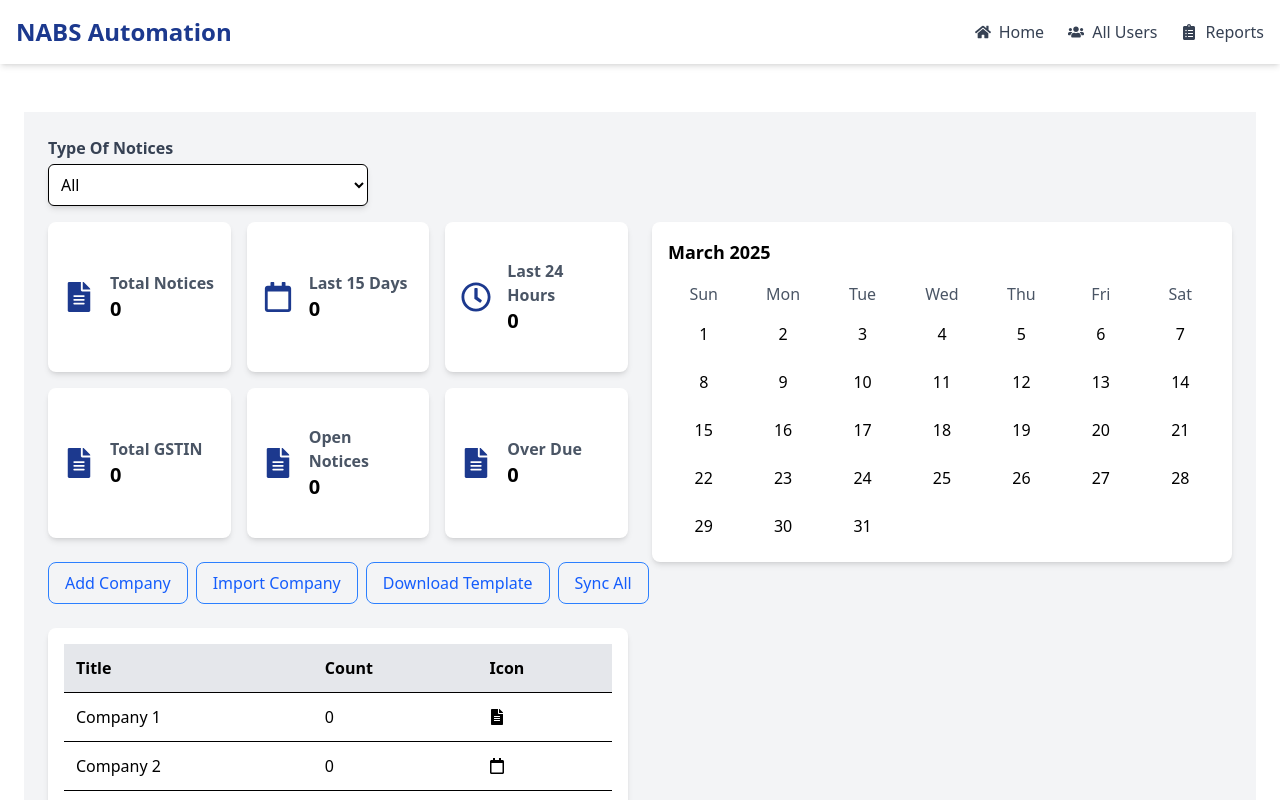
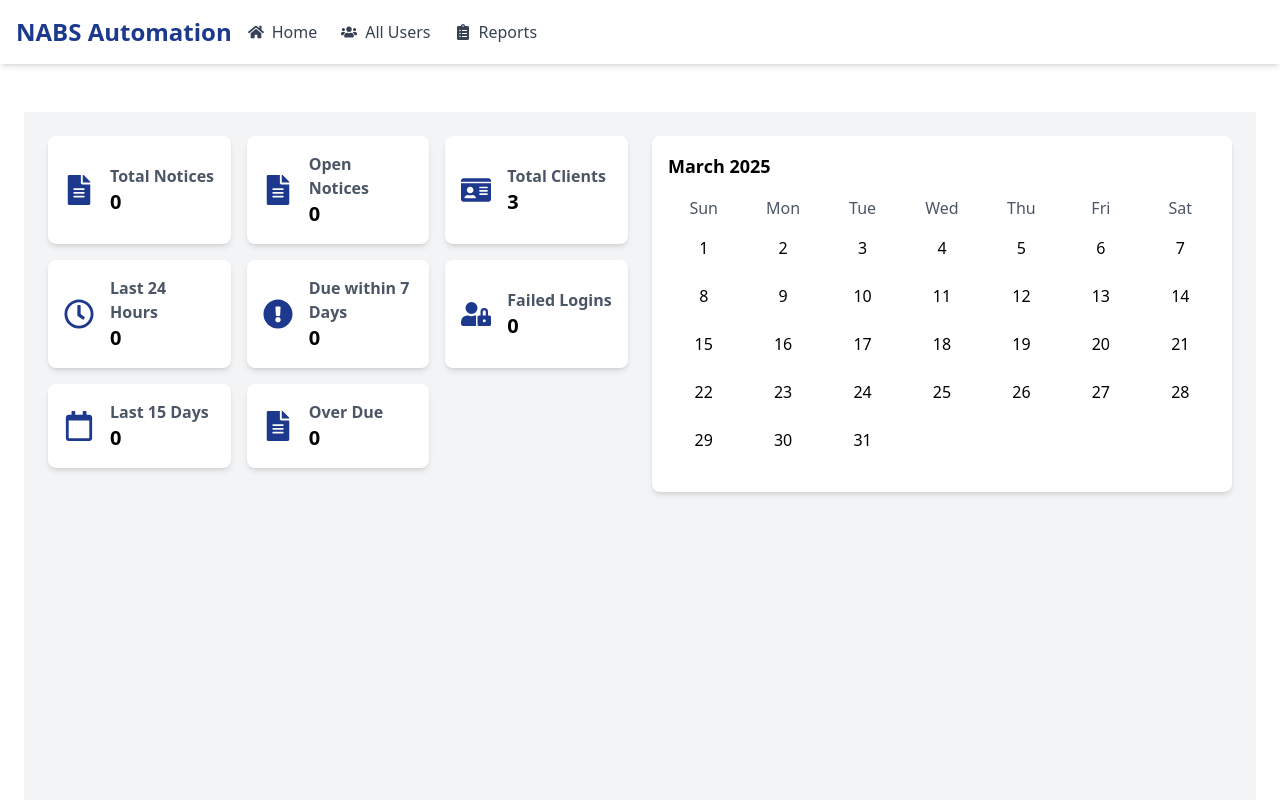
Before and after one commit to ajaysheokand-as/nabs-automation, a React (Create React App) app: page /tds in a window 1280 px wide. Shown: the top 800 px of the page. Built offline with nearby package versions, Linux system fonts and the light colour scheme.

Commit message:
UI update

```diff
--- a/src/components/Navbar.jsx
+++ b/src/components/Navbar.jsx
@@ -15,14 +15,14 @@ export const Navbar = () => {
   const [isOpen, setIsOpen] = useState(false);
   return (
     <nav className="bg-white shadow-md fixed w-full top-0 z-50">
-      <div className="container mx-auto px-4 py-4 flex justify-between items-center">
+      <div className="container mx-auto px-4 py-4 flex justify-start items-center">
         {/* Logo */}
         <Link to="/" className="text-2xl font-bold text-blue-900">
           NABS Automation
         </Link>
 
         {/* Desktop Menu */}
-        <ul className="hidden md:flex space-x-6">
+        <ul className="hidden md:flex space-x-6 ml-4">
           <li>
             <Link
               to={"/"}
--- a/src/components/gst/Navbar.jsx
+++ b/src/components/gst/Navbar.jsx
@@ -15,14 +15,14 @@ export const Navbar = () => {
   const [isOpen, setIsOpen] = useState(false);
   return (
     <nav className="bg-white shadow-md fixed w-full top-0 z-50">
-      <div className="container mx-auto px-4 py-4 flex justify-between items-center">
+      <div className="container mx-auto px-4 py-4 flex justify-start items-center">
         {/* Logo */}
         <Link to="/" className="text-2xl font-bold text-blue-900">
           NABS Automation
         </Link>
 
         {/* Desktop Menu */}
-        <ul className="hidden md:flex space-x-6">
+        <ul className="hidden md:flex space-x-6 ml-4">
           <li>
             <Link
               to={"/"}
--- a/src/components/income-tax/Navbar.jsx
+++ b/src/components/income-tax/Navbar.jsx
@@ -15,14 +15,14 @@ export const Navbar = () => {
   const [isOpen, setIsOpen] = useState(false);
   return (
     <nav className="bg-white shadow-md fixed w-full top-0 z-50">
-      <div className="container mx-auto px-4 py-4 flex justify-between items-center">
+      <div className="container mx-auto px-4 py-4 flex justify-start items-center">
         {/* Logo */}
         <Link to="/" className="text-2xl font-bold text-blue-900">
           NABS Automation
         </Link>
 
         {/* Desktop Menu */}
-        <ul className="hidden md:flex space-x-6">
+        <ul className="hidden md:flex space-x-6 ml-4">
           <li>
             <Link
               to={"/"}
--- a/src/components/tds/Navbar.jsx
+++ b/src/components/tds/Navbar.jsx
@@ -15,14 +15,14 @@ export const Navbar = () => {
   const [isOpen, setIsOpen] = useState(false);
   return (
     <nav className="bg-white shadow-md fixed w-full top-0 z-50">
-      <div className="container mx-auto px-4 py-4 flex justify-between items-center">
+      <div className="container mx-auto px-4 py-4 flex justify-start items-center">
         {/* Logo */}
         <Link to="/" className="text-2xl font-bold text-blue-900">
           NABS Automation
         </Link>
 
         {/* Desktop Menu */}
-        <ul className="hidden md:flex space-x-6">
+        <ul className="hidden md:flex space-x-6 ml-4">
           <li>
             <Link
               to={"/"}
--- a/src/pages/ClientView.jsx
+++ b/src/pages/ClientView.jsx
@@ -74,7 +74,16 @@ export const ClientView = ({ serviceType }) => {
         )}
 
         {serviceType === ServiceType.GSTIN && (
-          <div className="flex justify-end mb-6">
+          <div className="flex justify-between mb-6">
+            <button
+              onClick={() =>
+                navigate(`/${serviceType}/notices?clientId=${clientId}`)
+              }
+              className="bg-blue-500 text-white px-4 py-2 rounded-lg hover:bg-blue-700 transition cursor-pointer"
+            >
+              Additional Notice
+            </button>
+
             <button
               onClick={() =>
                 navigate(`/${serviceType}/notices?clientId=${clientId}`)
--- a/src/pages/Clients.jsx
+++ b/src/pages/Clients.jsx
@@ -76,9 +76,9 @@ export const Clients = ({ serviceType }) => {
         <button className="px-4 py-2 border border-blue-500 text-blue-600 rounded-lg hover:bg-blue-500 hover:text-white transition cursor-pointer">
           Import Client
         </button>
-        <button className="px-4 py-2 border border-blue-500 text-blue-600 rounded-lg hover:bg-blue-500 hover:text-white transition cursor-pointer">
+        {/* <button className="px-4 py-2 border border-blue-500 text-blue-600 rounded-lg hover:bg-blue-500 hover:text-white transition cursor-pointer">
           Download Template
-        </button>
+        </button> */}
         <button className="px-4 py-2 border border-blue-500 text-blue-600 rounded-lg hover:bg-blue-500 hover:text-white transition cursor-pointer">
           Sync All
         </button>
--- a/src/pages/Gstin.jsx
+++ b/src/pages/Gstin.jsx
@@ -16,14 +16,9 @@ const Cards = [
     icon: FaFileAlt,
   },
   {
-    id: CardTypes.LAST_15_DAYS,
-    title: "Last 15 Days",
-    icon: FaRegCalendar,
-  },
-  {
-    id: CardTypes.LAST_24_HOURS,
-    title: "Last 24 Hours",
-    icon: FaRegClock,
+    id: CardTypes.OPEN_NOTICES,
+    title: "Open Notices",
+    icon: FaFileAlt,
   },
   {
     id: CardTypes.TOTAL_CLIENTS,
@@ -32,9 +27,24 @@ const Cards = [
     icon: FaFileAlt,
   },
   {
-    id: CardTypes.OPEN_NOTICES,
-    title: "Open Notices",
-    icon: FaFileAlt,
+    id: CardTypes.LAST_24_HOURS,
+    title: "Last 24 Hours",
+    icon: FaRegClock,
+  },
+  {
+    id: CardTypes.OVER_DUE_7_DAYS,
+    title: "Due within 7 days",
+    icon: FaRegCalendar,
+  },
+  {
+    id: CardTypes.failed_login,
+    title: "Failed Login",
+    icon: FaRegCalendar,
+  },
+  {
+    id: CardTypes.LAST_15_DAYS,
+    title: "Last 15 Days",
+    icon: FaRegCalendar,
   },
   {
     id: CardTypes.OVER_DUE,
@@ -84,7 +94,7 @@ export const Gstin = () => {
       <div className="flex flex-col gap-4 md:flex-row md:gap-4">
         <div className="w-full md:w-1/2">
           {/* Header Dropdown */}
-          <div className="mb-4">
+          {/* <div className="mb-4">
             <label className="block text-gray-700 font-semibold mb-1">
               Type Of Notices
             </label>
@@ -93,7 +103,7 @@ export const Gstin = () => {
               <option value="open">Open Notices</option>
               <option value="due">Due Notices</option>
             </select>
-          </div>
+          </div> */}
           {/* <div className="flex flex-wrap gap-2 mb-6 mt-6 ">
             <button className="px-4 py-2 border border-blue-500 bg-blue-900 text-[#fff] rounded-lg hover:bg-blue-800 hover:text-white transition cursor-pointer">
               Add Company
--- a/src/pages/IncomeTax.jsx
+++ b/src/pages/IncomeTax.jsx
@@ -33,7 +33,7 @@ export const IncomeTax = () => {
   return (
     <div className="p-6 bg-gray-100 min-h-screen">
       {/* Header Dropdown */}
-      <div className="mb-4">
+      {/* <div className="mb-4">
         <label className="block text-gray-700 font-semibold mb-1">
           Type Of Notices
         </label>
@@ -42,7 +42,7 @@ export const IncomeTax = () => {
           <option value="open">Open Notices</option>
           <option value="due">Due Notices</option>
         </select>
-      </div>
+      </div> */}
       <div className="grid grid-cols-1 md:grid-cols-2 gap-6">
         {/* Cards Section */}
         <div className="grid grid-cols-2 md:grid-cols-3 gap-4 mb-6">
@@ -52,26 +52,27 @@ export const IncomeTax = () => {
             onClick={() => navigate("notice")}
             icon={<FaFileAlt />}
           />
-          <InfoCard title="Last 15 Days" count="0" icon={<FaRegClock />} />
-          <InfoCard title="Last 24 Hours" count="0" icon={<FaRegClock />} />
+          <InfoCard
+            title="Open Notices"
+            count="0"
+            icon={<FaExclamationTriangle />}
+          />
           <InfoCard
             title="Total Clients"
             count="3"
             onClick={() => navigate("clients")}
             icon={<FaIdCard />}
           />
+          <InfoCard title="Last 24 Hours" count="0" icon={<FaRegClock />} />
           <InfoCard
-            title="Open Notices"
-            count="0"
-            icon={<FaExclamationTriangle />}
-          />
-          <InfoCard
-            title="7 Over Due"
+            title="Due within 7 Days"
             count="0"
             icon={<FaExclamationCircle />}
           />
+          <InfoCard title="Failed Logins" count="0" icon={<FaUserLock />} />
+          <InfoCard title="Last 15 Days" count="0" icon={<FaRegClock />} />
+
           <InfoCard title="Over Due" count="0" icon={<FaTimesCircle />} />
-          <InfoCard title="Failed Logins" count="0" icon={<FaUserLock />} />
         </div>
         <Calender />
       </div>
--- a/src/pages/Tds.jsx
+++ b/src/pages/Tds.jsx
@@ -4,7 +4,14 @@ import { InfoCard } from "../components/InfoCard";
 import { NoticeSummery } from "../components/NoticeSummery";
 import { Calender } from "../components/Calender";
 import { Table } from "../components/Table";
-import { FaRegCalendar, FaRegClock, FaFileAlt } from "react-icons/fa";
+import {
+  FaRegCalendar,
+  FaRegClock,
+  FaFileAlt,
+  FaIdCard,
+  FaExclamationCircle,
+  FaUserLock,
+} from "react-icons/fa";
 import { useNavigate } from "react-router-dom";
 
 export const Tds = () => {
@@ -26,7 +33,7 @@ export const Tds = () => {
   return (
     <div className="p-6 bg-gray-100 min-h-screen">
       {/* Header Dropdown */}
-      <div className="mb-4">
+      {/* <div className="mb-4">
         <label className="block text-gray-700 font-semibold mb-1">
           Type Of Notices
         </label>
@@ -35,7 +42,7 @@ export const Tds = () => {
           <option value="open">Open Notices</option>
           <option value="due">Due Notices</option>
         </select>
-      </div>
+      </div> */}
       <div className="grid grid-cols-1 md:grid-cols-2 gap-6">
         {/* Cards Section */}
         <div className="grid grid-cols-2 md:grid-cols-3 gap-4 mb-6">
@@ -45,17 +52,30 @@ export const Tds = () => {
             icon={<FaFileAlt />}
             onClick={() => navigate("notice")}
           />
+          <InfoCard title="Open Notices" count="0" icon={<FaFileAlt />} />
+          <InfoCard
+            title="Total Clients"
+            count="3"
+            onClick={() => navigate("clients")}
+            icon={<FaIdCard />}
+          />
+          <InfoCard title="Last 24 Hours" count="0" icon={<FaRegClock />} />
+          <InfoCard
+            title="Due within 7 Days"
+            count="0"
+            icon={<FaExclamationCircle />}
+          />
+          <InfoCard title="Failed Logins" count="0" icon={<FaUserLock />} />
           <InfoCard title="Last 15 Days" count="0" icon={<FaRegCalendar />} />
-          <InfoCard title="Last 24 Hours" count="0" icon={<FaRegClock />} />
-          <InfoCard title="Total GSTIN" count="0" icon={<FaFileAlt />} />
-          <InfoCard title="Open Notices" count="0" icon={<FaFileAlt />} />
+          {/* <InfoCard title="Total GSTIN" count="0" icon={<FaFileAlt />} /> */}
+
           <InfoCard title="Over Due" count="0" icon={<FaFileAlt />} />
         </div>
         <Calender />
       </div>
 
       {/* Action Buttons */}
-      <div className="flex flex-wrap gap-2 mb-6">
+      {/* <div className="flex flex-wrap gap-2 mb-6">
         <button className="px-4 py-2 border border-blue-500 text-blue-600 rounded-lg hover:bg-blue-500 hover:text-white transition cursor-pointer">
           Add Company
         </button>
@@ -68,12 +88,12 @@ export const Tds = () => {
         <button className="px-4 py-2 border border-blue-500 text-blue-600 rounded-lg hover:bg-blue-500 hover:text-white transition cursor-pointer">
           Sync All
         </button>
-      </div>
+      </div> */}
 
       {/* Notice Summary Table & Calendar */}
-      <div className="grid grid-cols-1 md:grid-cols-2 gap-6">
+      {/* <div className="grid grid-cols-1 md:grid-cols-2 gap-6">
         <Table columns={columns} data={data} type="tds" itemsPerPage={3} />
-      </div>
+      </div> */}
     </div>
   );
 };
--- a/src/utils/enums.js
+++ b/src/utils/enums.js
@@ -12,4 +12,5 @@ export const CardTypes = {
   OPEN_NOTICES: "open_notices",
   OVER_DUE: "over_due",
   OVER_DUE_7_DAYS: "over_due_7_days",
+  FAILED_LOGIN: "failed_login",
 };
```
